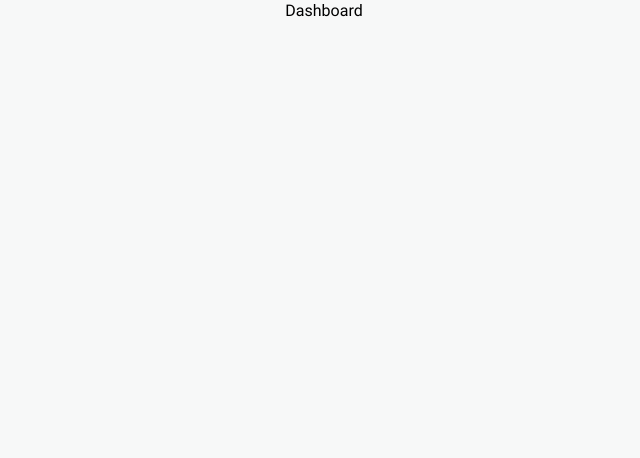
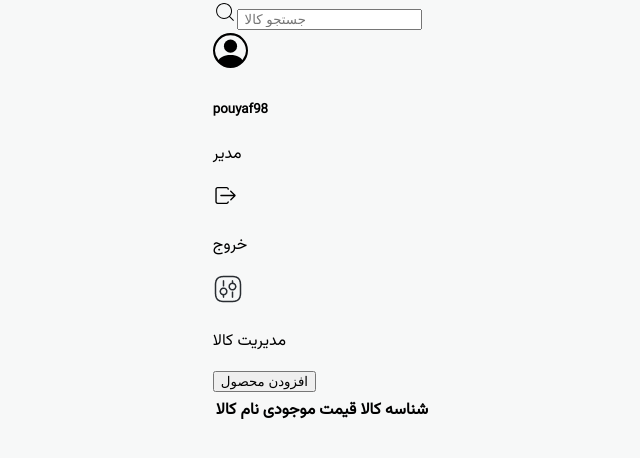
Before and after one commit to PouyaFakhri/NextJs-Admin-Panel, a Next.js app: page /dashboard in a window 1280 px wide. Shown: the top 458 px of the page, without its empty margins (316-956 px from the left). Built offline with nearby package versions, Linux system fonts and the light colour scheme.

Commit message:
add dashboard page structure

```diff
--- a/package.json
+++ b/package.json
@@ -17,6 +17,7 @@
     "react": "18.2.0",
     "react-dom": "18.2.0",
     "react-hook-form": "^7.56.4",
+    "react-icons": "^5.5.0",
     "react-toastify": "^11.0.5",
     "sass": "^1.89.0",
     "yup": "^1.6.1"
--- a/pages/dashboard.js
+++ b/pages/dashboard.js
@@ -1,8 +1,54 @@
+import { CiSearch } from "react-icons/ci";
+import { BsPersonCircle } from "react-icons/bs";
+import { IoIosLogOut } from "react-icons/io";
+import Image from "next/image";
 
 function Dashboard() {
   return (
-    <div>Dashboard</div>
-  )
+    <div>
+      <div>
+        <CiSearch size={24} />
+        <input type="search" placeholder=" جستجو کالا" />
+        <div>
+          <BsPersonCircle size={35} />
+          <div>
+            <h5>pouyaf98</h5>
+            <p>مدیر</p>
+          </div>
+        </div>
+        <div>
+          <IoIosLogOut size={25} />
+          <p>خروج</p>
+        </div>
+      </div>
+      <div>
+        <div>
+          <Image
+            src="/images/setting-3.png"
+            alt="مدیریت کالا"
+            width={30}
+            height={30}
+          />
+          <p>مدیریت کالا</p>
+        </div>{" "}
+        <button type="submit">افزودن محصول </button>
+      </div>
+      <div>
+        <table>
+          <thead>
+            <tr>
+              <th> نام کالا</th>
+              <th> موجودی </th>
+              <th> قیمت</th>
+              <th> شناسه کالا </th>
+              <th></th>
+            </tr>
+          </thead>
+          <tbody></tbody>
+        </table>
+      </div>
+    </div>
+  );
 }
 
-export default Dashboard
+export default Dashboard;
```
Also changed, not shown: 1 other file (tests, documents, lock files or other folders).
